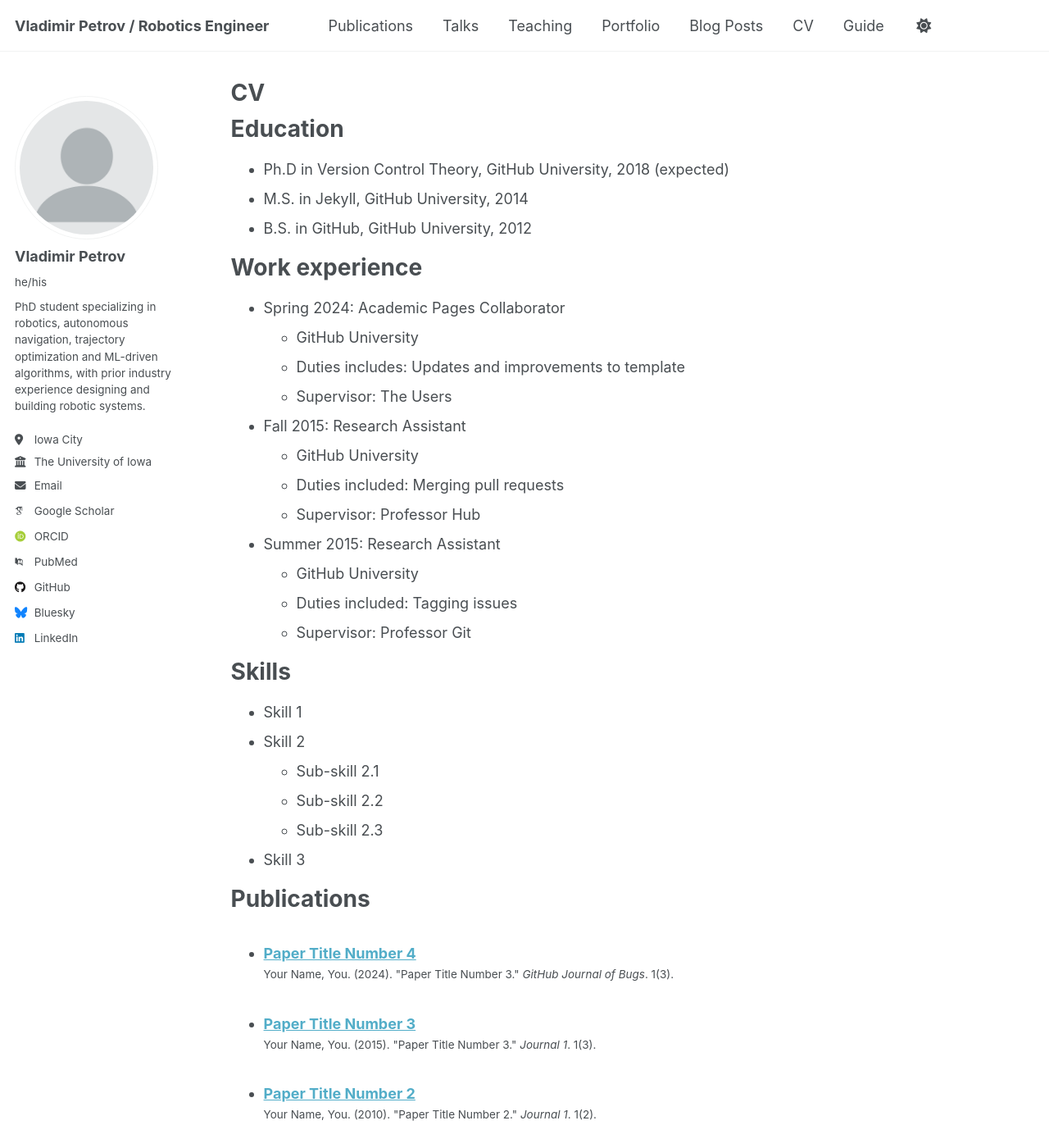
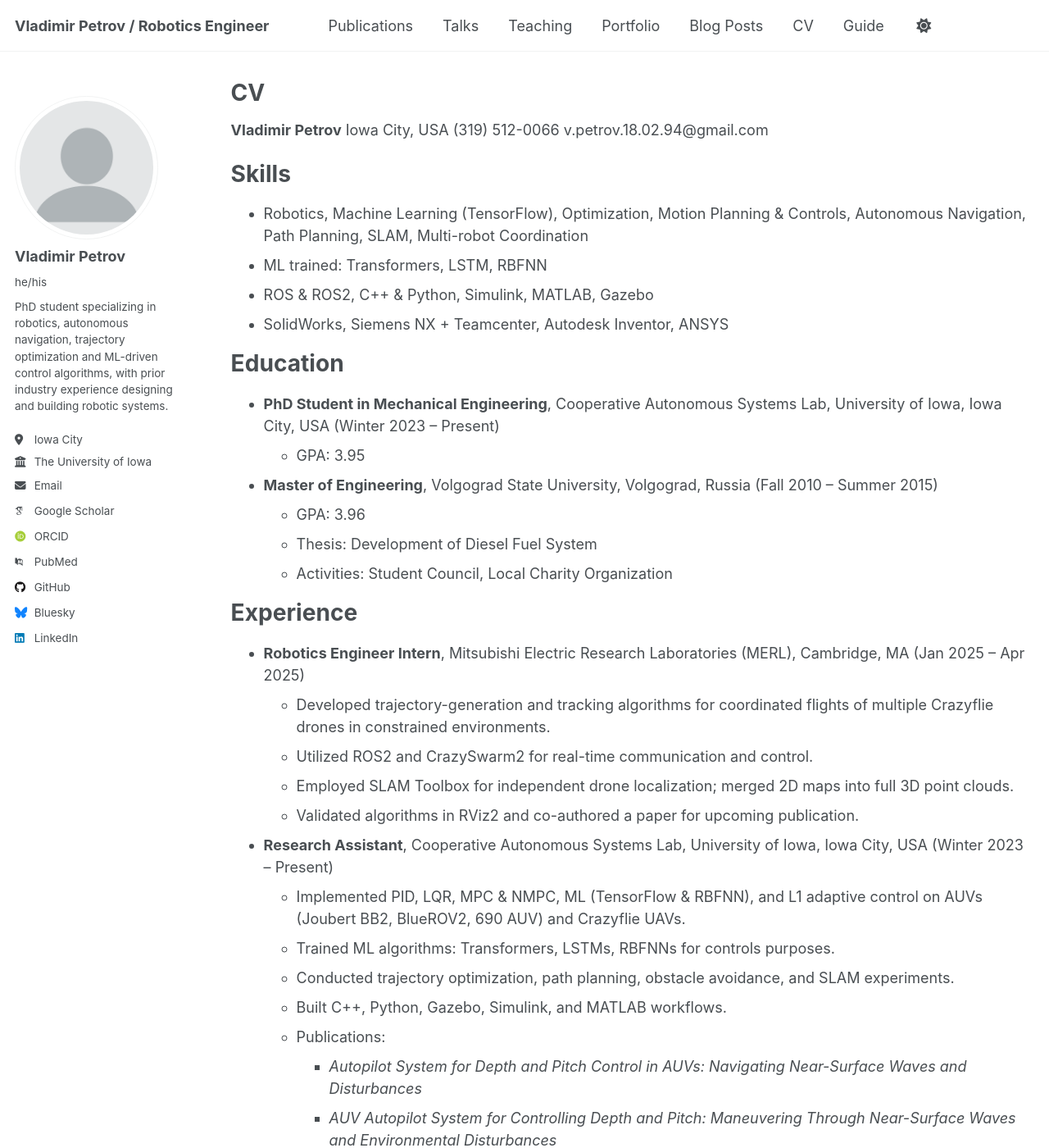
Before and after one commit to wladimirpetrov/wladimirpetrov.github.io, a Jekyll site: the page built from _pages/cv.md, in a window 1280 px wide and 1400 px high. Shown: the whole window at 82% size. Built offline with Jekyll 4.4.1, drawn with Linux system fonts in a browser that asks for light colours; some web fonts are replaced; some of the changed text lies outside the part shown.

Commit message:
config and cv

```diff
--- a/_config.yml
+++ b/_config.yml
@@ -25,7 +25,7 @@ author:
   avatar           : "profile.png"
   name             : "Vladimir Petrov"
   pronouns         : "he/his"
-  bio              : "PhD student specializing in robotics, autonomous navigation, trajectory optimization and ML-driven algorithms, with prior industry experience designing and building robotic systems."
+  bio              : "PhD student specializing in robotics, autonomous navigation, trajectory optimization and ML-driven control algorithms, with prior industry experience designing and building robotic systems."
   location         : "Iowa City"
   employer         : "The University of Iowa"
   uri              : # URL
--- a/_pages/cv.md
+++ b/_pages/cv.md
@@ -9,56 +9,89 @@ redirect_from:
 
 {% include base_path %}
 
-Education
-======
-* Ph.D in Version Control Theory, GitHub University, 2018 (expected)
-* M.S. in Jekyll, GitHub University, 2014
-* B.S. in GitHub, GitHub University, 2012
-
-Work experience
-======
-* Spring 2024: Academic Pages Collaborator
-  * GitHub University
-  * Duties includes: Updates and improvements to template
-  * Supervisor: The Users
-
-* Fall 2015: Research Assistant
-  * GitHub University
-  * Duties included: Merging pull requests
-  * Supervisor: Professor Hub
-
-* Summer 2015: Research Assistant
-  * GitHub University
-  * Duties included: Tagging issues
-  * Supervisor: Professor Git
+**Vladimir Petrov**
+Iowa City, USA
+(319) 512-0066
+v.petrov.18.02.94@gmail.com
 
 Skills
 ======
-* Skill 1
-* Skill 2
-  * Sub-skill 2.1
-  * Sub-skill 2.2
-  * Sub-skill 2.3
-* Skill 3
+* Robotics, Machine Learning (TensorFlow), Optimization, Motion Planning & Controls, Autonomous Navigation, Path Planning, SLAM, Multi-robot Coordination
+* ML trained: Transformers, LSTM, RBFNN
+* ROS & ROS2, C++ & Python, Simulink, MATLAB, Gazebo
+* SolidWorks, Siemens NX + Teamcenter, Autodesk Inventor, ANSYS
+
+Education
+======
+* **PhD Student in Mechanical Engineering**, Cooperative Autonomous Systems Lab, University of Iowa, Iowa City, USA (Winter 2023 – Present)
+  * GPA: 3.95
+* **Master of Engineering**, Volgograd State University, Volgograd, Russia (Fall 2010 – Summer 2015)
+  * GPA: 3.96
+  * Thesis: Development of Diesel Fuel System
+  * Activities: Student Council, Local Charity Organization
+
+Experience
+======
+* **Robotics Engineer Intern**, Mitsubishi Electric Research Laboratories (MERL), Cambridge, MA (Jan 2025 – Apr 2025)
+  * Developed trajectory-generation and tracking algorithms for coordinated flights of multiple Crazyflie drones in constrained environments.
+  * Utilized ROS2 and CrazySwarm2 for real-time communication and control.
+  * Employed SLAM Toolbox for independent drone localization; merged 2D maps into full 3D point clouds.
+  * Validated algorithms in RViz2 and co-authored a paper for upcoming publication.
+
+* **Research Assistant**, Cooperative Autonomous Systems Lab, University of Iowa, Iowa City, USA (Winter 2023 – Present)
+  * Implemented PID, LQR, MPC & NMPC, ML (TensorFlow & RBFNN), and L1 adaptive control on AUVs (Joubert BB2, BlueROV2, 690 AUV) and Crazyflie UAVs.
+  * Trained ML algorithms: Transformers, LSTMs, RBFNNs for controls purposes.
+  * Conducted trajectory optimization, path planning, obstacle avoidance, and SLAM experiments.
+  * Built C++, Python, Gazebo, Simulink, and MATLAB workflows.
+  * Publications:
+    * *Autopilot System for Depth and Pitch Control in AUVs: Navigating Near-Surface Waves and Disturbances*
+    * *AUV Autopilot System for Controlling Depth and Pitch: Maneuvering Through Near-Surface Waves and Environmental Disturbances*
+    * Ongoing works on :
+    	1) ML & TensorFlow Controls
+    	2) MERL work on path planning
+    	3) MPC BeBOT AUV
+
+* **Chief of Mechanical Engineering Team**, Original-group PJSC, Moscow, Russia (Winter 2020 – Winter 2022)
+  * Led R&D of Delta, Articulated, Cartesian, SCARA, and Polar robots.
+  * Managed a team of 24 design engineers using Autodesk Inventor and Siemens NX.
+  * Performed ANSYS simulations (motion, statics, dynamics, stress, deflection).
+
+* **Mechanical Design Engineer**, Techprom LLC, Volzhsky, Russia (Spring 2018 – Summer 2019)
+  * Designed Cartesian/Gantry and Delta robots in SolidWorks.
+  * Ran simulations in ANSYS and SimulationX.
+
+* **Mechanical Design Engineer**, Severstal-ropes PJSC, Volgograd, Russia (Spring 2016 – Spring 2018)
+  * Developed Delta and Articulated robots in SolidWorks and Creo.
+  * Simulated mechanical systems in SimulationX (motion, statics, dynamics, stress, deflection).
+
+Honors & Awards
+======
+* Diploma with Honors, Volgograd State University (Summer 2015)
 
 Publications
 ======
-  <ul>{% for post in site.publications reversed %}
-    {% include archive-single-cv.html %}
-  {% endfor %}</ul>
+<ul>
+{% for post in site.publications reversed %}
+  {% include archive-single-cv.html %}
+{% endfor %}
+</ul>
 
 Talks
 ======
-  <ul>{% for post in site.talks reversed %}
-    {% include archive-single-talk-cv.html  %}
-  {% endfor %}</ul>
+<ul>
+{% for post in site.talks reversed %}
+  {% include archive-single-talk-cv.html %}
+{% endfor %}
+</ul>
 
 Teaching
 ======
-  <ul>{% for post in site.teaching reversed %}
-    {% include archive-single-cv.html %}
-  {% endfor %}</ul>
+<ul>
+{% for post in site.teaching reversed %}
+  {% include archive-single-cv.html %}
+{% endfor %}
+</ul>
 
-Service and leadership
+Service and Leadership
 ======
-* Currently signed in to 43 different slack teams
+* Currently signed in to 43 different Slack teams
```
